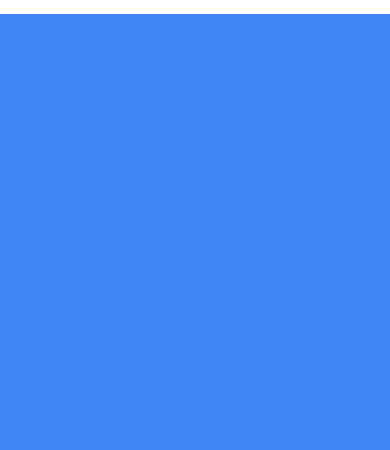
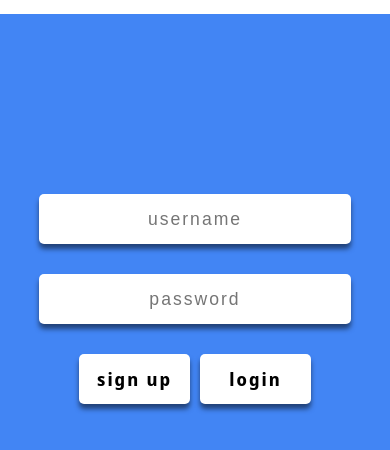
Before and after one commit to abhaykamath/wishthem, a plain HTML site: page index.html in a window 390 px wide. Shown: the part 66-516 px from the top of the page. Drawn offline with Linux system fonts and the light colour scheme.

Commit message:
added home page

```diff
--- a/common.css
+++ b/common.css
@@ -4,3 +4,7 @@ body {
     background-color: #4285F4;
     font-family: 'Noto Sans Display', sans-serif;
 }
+
+button {
+    font-family: 'Noto Sans Display', sans-serif;
+}
--- /dev/null
+++ b/home.css
@@ -0,0 +1,63 @@
+#top-buttons {
+    display: flex;
+    flex-direction: row;
+    justify-content: space-between;
+    align-items: center;
+    padding: 1rem;
+}
+
+#hi {
+    color: white;
+    font-size: 50px;
+    margin: 0;
+}
+
+button {
+    width: auto;
+    padding: 10px;
+}
+
+header {
+    display: flex;
+    flex-direction: column;
+    padding: 1rem;
+    gap: 1rem;
+}
+
+header p {
+    color: white;
+    margin: 0;
+    font-weight: bold;
+    letter-spacing: 1px;
+}
+
+#msg {
+    font-size: 1.25rem;
+    text-align: center;
+}
+
+main {
+    display: flex;
+    flex-direction: column;
+    padding: 3rem;
+    align-items: center;
+    gap: 3rem;
+}
+
+.card {
+    background-color: white;
+    box-sizing: border-box;
+    padding: 1rem;
+    width: 100%;
+    display: flex;
+    flex-direction: column;
+    gap: 1rem;
+    border-radius: 15px;
+}
+
+.card p {
+    margin: 0;
+    font-size: 1.20rem;
+    font-weight: bold;
+    letter-spacing: 1px;
+}
--- a/index.html
+++ b/index.html
@@ -28,6 +28,17 @@
             <img id="logo" src="images/logo.png" alt="logo">
             <p id="company-name">WISH.THEM</p>
         </nav>
+        <main class="login">
+            <div class="login-container">
+                <input type="username" placeholder="username">
+                <input type="password" placeholder="password">
+                <div class="login-buttons">
+                    <button>sign up</button>
+                    <button><a href="home.html">login</a></button>
+                </div>
+            </div>
+        </main>
+        <footer></footer>
     </div>
 </body>
 </html>
--- a/login.css
+++ b/login.css
@@ -1,17 +1,14 @@
 .desktop-view {
     box-sizing: border-box;
     height: 100vh;
-    display: flex;
-    flex-direction: row;
-    justify-content: center;
-    align-items: center;
+}
+
+.mobile-view {
+    display: none;
 }
 
 nav {
-    position: fixed;
-    top: 0;
     height: 90px;
-    width: 100%;
     background-color: white;
     display: flex;
     flex-direction: row;
@@ -36,10 +33,10 @@ nav {
 
 .desktop-message {
     box-sizing: border-box;
-    background-color: white;
-    width: 50%;
-    padding: 2rem;
     border-radius: 10px;
+    display: flex;
+    flex-direction: row;
+    justify-content: center;
 }
 
 .desktop-message i {
@@ -48,16 +45,24 @@ nav {
 
 .desktop-message p {
     box-sizing: border-box;
+    background-color: rgb(255, 255, 255);
     margin: 0;
+    margin-top: 300px;
     font-size: 1.5rem;
     font-weight: bold;
     letter-spacing: 3px;
     line-height: 2.8rem;
+    padding: 2rem;
+    width: 60%;
 }
 
-@media (max-width: 500px) {
+@media (max-width: 750px) {
     .desktop-view {
         display: none;
+    }
+
+    .mobile-view {
+        display: block;
     }
 
     nav {
@@ -75,4 +80,75 @@ nav {
     #company-name {
         font-size: 1.5rem;
     }
+
+    .login {
+        display: flex;
+        flex-direction: row;
+        justify-content: center;
+        margin-top: 180px;
+    }
+
+    .login-container {
+        box-sizing: border-box;
+        width: 80%;
+        display: flex;
+        flex-direction: column;
+        gap: 30px;
+        align-items: center;
+        /* border: 1px solid white; */
+    }
+
+    .login-container input {
+        box-sizing: border-box;
+        width: 100%;
+        height: 50px;
+        border: none;
+        padding: 20px;
+        text-align: center;
+        border-radius: 5px;
+        font-size: 1.1rem;
+        letter-spacing: 2px;
+        box-shadow: 0px 5px 5px 0px rgba(0,0,0,0.5);
+    }
+
+    .login-buttons {
+        box-sizing: border-box;
+        display: flex;
+        width: 100%;
+        flex-direction: row;
+        justify-content: space-around;
+        padding: 0px 40px;
+        gap: 10px;
+    }
+
+    button {
+        box-sizing: border-box;
+        text-align: center;
+        padding: 0;
+        width: 150px;
+        height: 50px;
+        border: none;
+        background-color: white;
+        border-radius: 5px;
+        font-size: 1.1rem;
+        letter-spacing: 2px;
+        font-weight: bold;
+        box-shadow: 0px 5px 5px 0px rgba(0,0,0,0.5);
+    }
+
+    button a {
+        text-decoration: none;
+        color: black;
+    }
+
+    button:hover {
+        background-color: #4285F4;
+        color: white;
+        box-shadow: 0px 0px 10px 0px white;
+    }
+
+    button a:hover {
+        color: white;
+        background-color: #4285F4;
+    }
 }
```
Also changed, not shown: home.html (added, +43 -0 lines).
